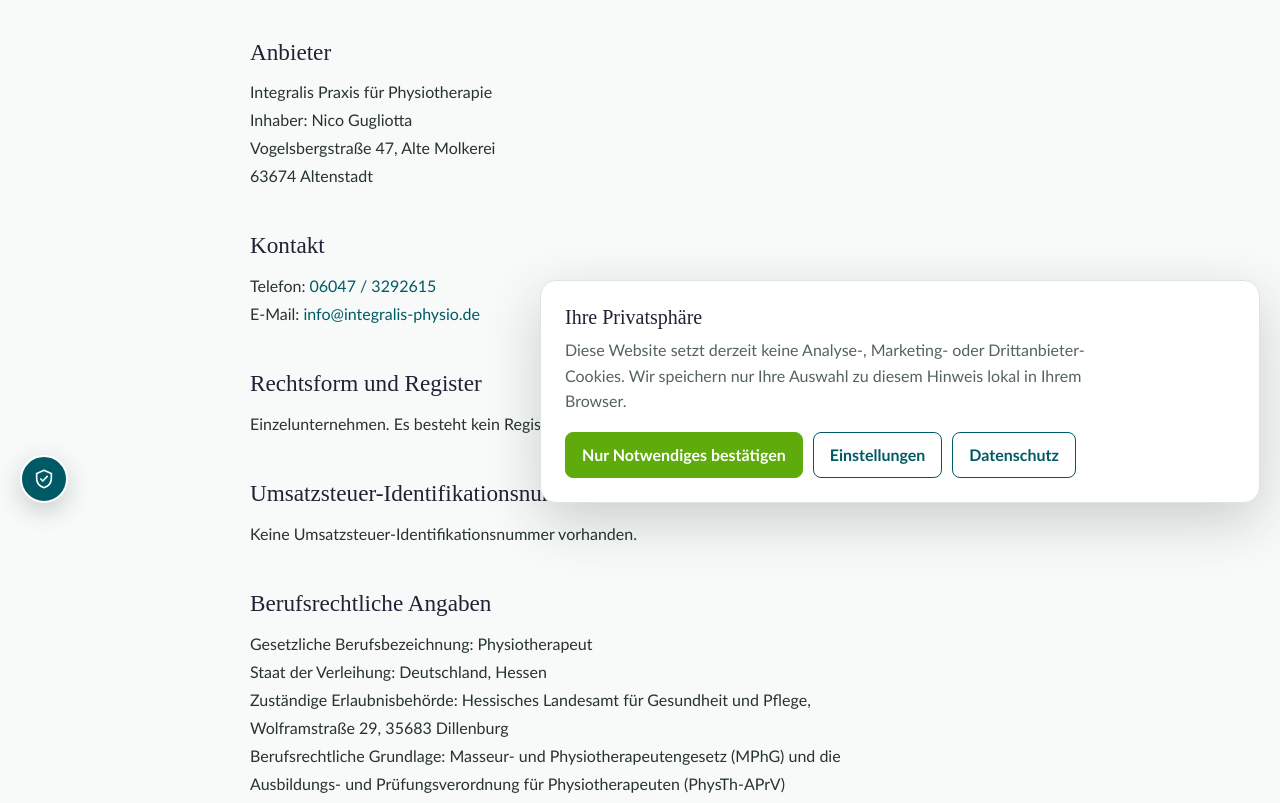
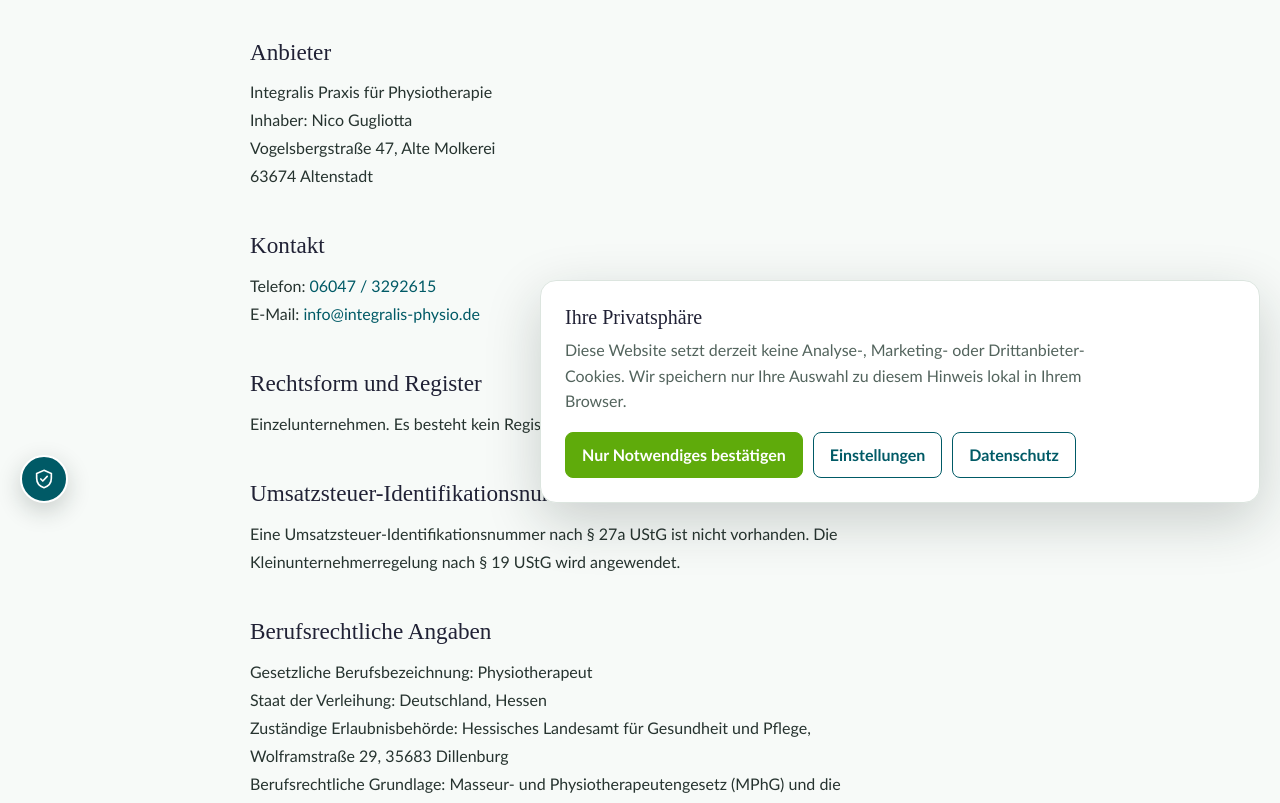
Before and after one commit to EasyTech-IT/Physio, a plain HTML site: page impressum.html in a window 1280 px wide. Shown: the part 277-1080 px from the top of the page. Drawn offline with Linux system fonts and the light colour scheme.

Commit message:
Message
Clarify small-business VAT status in imprint.

Co-authored-by: Copilot <223556219+Copilot@users.noreply.github.com>

```diff
--- a/impressum.html
+++ b/impressum.html
@@ -54,7 +54,11 @@
         </p>
 
         <h2>Umsatzsteuer-Identifikationsnummer</h2>
-        <p>Keine Umsatzsteuer-Identifikationsnummer vorhanden.</p>
+        <p>
+          Eine Umsatzsteuer-Identifikationsnummer nach § 27a UStG ist nicht
+          vorhanden. Die Kleinunternehmerregelung nach § 19 UStG wird
+          angewendet.
+        </p>
 
         <h2>Berufsrechtliche Angaben</h2>
         <p>
```
